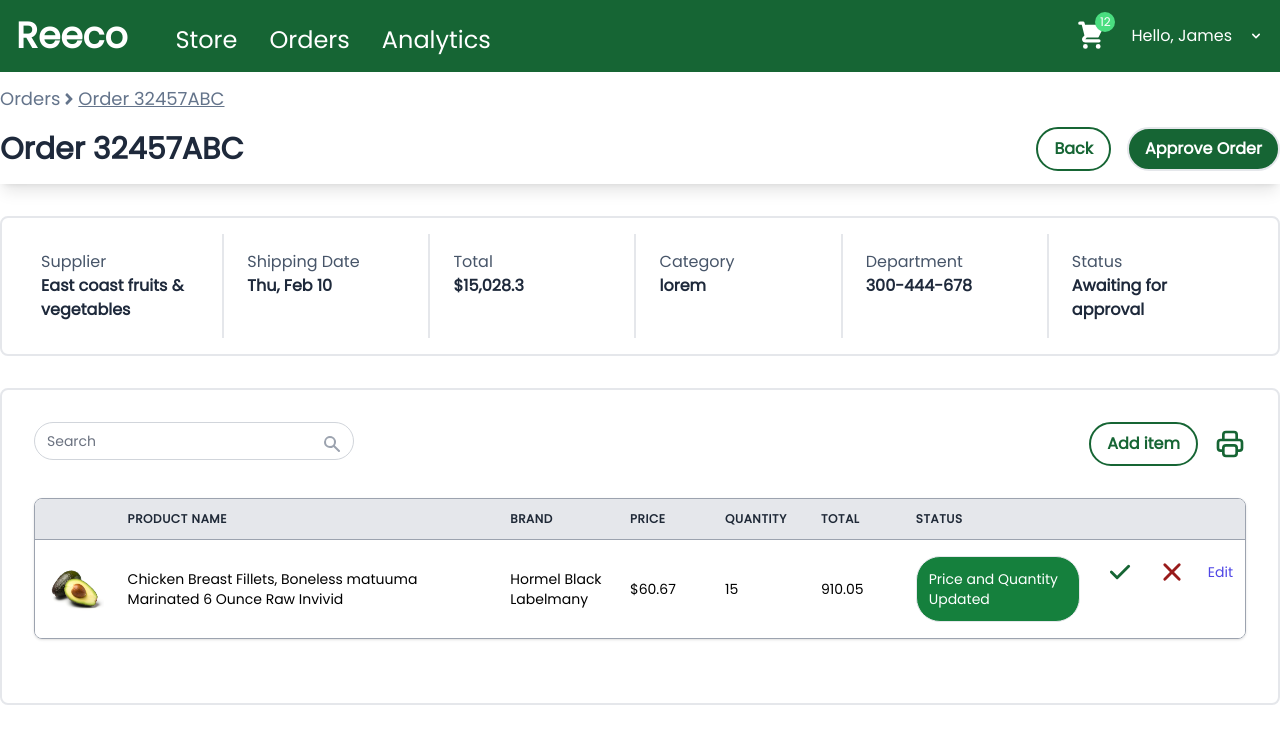
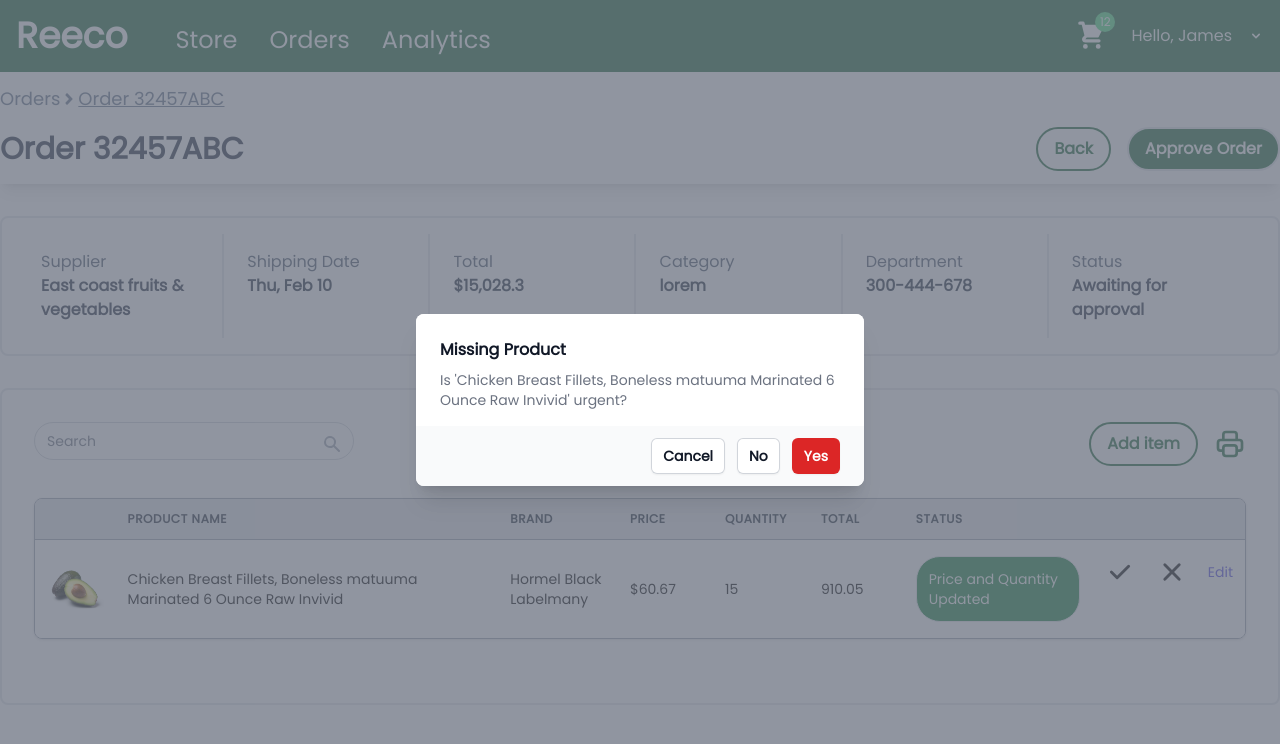
Before and after one commit to siddharth20190428/Reeco, a React (Vite) app: page / in a window 1280 px wide. Both pictures are taken after a click on the button 1181 px from the left and 572 px from the top of the page. Shown: the top 744 px of the page. Built offline with nearby package versions, Linux system fonts and the light colour scheme.

Commit message:
missing handled

```diff
--- a/package.json
+++ b/package.json
@@ -10,6 +10,7 @@
     "preview": "vite preview"
   },
   "dependencies": {
+    "@headlessui/react": "^1.7.17",
     "@reduxjs/toolkit": "^1.9.7",
     "autoprefixer": "^10.4.16",
     "postcss": "^8.4.31",
--- /dev/null
+++ b/src/components/Modal.jsx
@@ -0,0 +1,89 @@
+import { Fragment } from "react";
+import { Dialog, Transition } from "@headlessui/react";
+import { useDispatch, useSelector } from "react-redux";
+import { updateProduct } from "../redux/productsSlice";
+
+export default function Example({ open, setOpen }) {
+  const { currentProduct } = useSelector((state) => state.products);
+  const dispatch = useDispatch();
+  return (
+    <Transition.Root show={open} as={Fragment}>
+      <Dialog as="div" className="relative z-10" onClose={setOpen}>
+        <Transition.Child
+          as={Fragment}
+          enter="ease-out duration-300"
+          enterFrom="opacity-0"
+          enterTo="opacity-100"
+          leave="ease-in duration-200"
+          leaveFrom="opacity-100"
+          leaveTo="opacity-0"
+        >
+          <div className="fixed inset-0 bg-gray-500 bg-opacity-75 transition-opacity" />
+        </Transition.Child>
+
+        <div className="fixed inset-0 z-10 w-screen overflow-y-auto">
+          <div className="flex min-h-full items-end justify-center p-4 text-center sm:items-center sm:p-0">
+            <Transition.Child
+              as={Fragment}
+              enter="ease-out duration-300"
+              enterFrom="opacity-0 translate-y-4 sm:translate-y-0 sm:scale-95"
+              enterTo="opacity-100 translate-y-0 sm:scale-100"
+              leave="ease-in duration-200"
+              leaveFrom="opacity-100 translate-y-0 sm:scale-100"
+              leaveTo="opacity-0 translate-y-4 sm:translate-y-0 sm:scale-95"
+            >
+              <Dialog.Panel className="relative transform overflow-hidden rounded-lg bg-white text-left shadow-xl transition-all sm:my-8 sm:w-full sm:max-w-md">
+                <div className="bg-white px-4 pb-4 pt-5 sm:p-6 sm:pb-4">
+                  <Dialog.Title
+                    as="h3"
+                    className="text-base font-semibold leading-6 text-gray-900"
+                  >
+                    Missing Product
+                  </Dialog.Title>
+                  <div className="mt-2">
+                    <p className="text-sm text-gray-500">
+                      Is '{currentProduct ? currentProduct.name : ""}' urgent?
+                    </p>
+                  </div>
+                </div>
+                <div className="bg-gray-50 px-4 py-3 sm:flex sm:flex-row-reverse sm:px-6">
+                  <button
+                    type="button"
+                    className="inline-flex w-full justify-center rounded-md bg-red-600 px-3 py-2 text-sm font-semibold text-white shadow-sm hover:bg-red-500 sm:ml-3 sm:w-auto"
+                    onClick={() => {
+                      dispatch(
+                        updateProduct({ id: currentProduct.id, status: 3 })
+                      );
+                      setOpen(false);
+                    }}
+                  >
+                    Yes
+                  </button>
+                  <button
+                    type="button"
+                    className="mt-3 inline-flex w-full justify-center rounded-md bg-white px-3 py-2 text-sm font-semibold text-gray-900 shadow-sm ring-1 ring-inset sm:ml-3 ring-gray-300 hover:bg-gray-50 sm:mt-0 sm:w-auto"
+                    onClick={() => {
+                      dispatch(
+                        updateProduct({ id: currentProduct.id, status: 2 })
+                      );
+                      setOpen(false);
+                    }}
+                  >
+                    No
+                  </button>
+                  <button
+                    type="button"
+                    className="mt-3 inline-flex w-full justify-center rounded-md bg-white px-3 py-2 text-sm font-semibold text-gray-900 shadow-sm ring-1 ring-inset ring-gray-300 hover:bg-gray-50 sm:mt-0 sm:w-auto"
+                    onClick={() => setOpen(false)}
+                  >
+                    Cancel
+                  </button>
+                </div>
+              </Dialog.Panel>
+            </Transition.Child>
+          </div>
+        </div>
+      </Dialog>
+    </Transition.Root>
+  );
+}
--- a/src/components/Table.jsx
+++ b/src/components/Table.jsx
@@ -1,16 +1,8 @@
+import { useState } from "react";
 import { HiCheck, HiX } from "react-icons/hi";
-
-const products = [
-  {
-    id: 1,
-    img: "/Avocado Hass.jpg",
-    name: "Chicken Breast Fillets, Boneless matuuma Marinated 6 Ounce Raw Invivid",
-    brand: "Hormel Black Labelmany",
-    price: "60.67",
-    quantity: "15",
-    status: 6,
-  },
-];
+import Modal from "./Modal";
+import { useDispatch, useSelector } from "react-redux";
+import { setCurrentProduct, updateProduct } from "../redux/productsSlice";
 
 const status = {
   0: "",
@@ -33,6 +25,17 @@ const colors = {
 };
 
 export default function Table() {
+  const [open, setOpen] = useState(false);
+  const products = useSelector((state) => state.products.products);
+  const dispatch = useDispatch();
+  const handleApprove = (id) => {
+    dispatch(updateProduct({ id, status: 1 }));
+  };
+
+  const handleMissing = (id, name) => {
+    setOpen(true);
+    dispatch(setCurrentProduct({ id, name }));
+  };
   return (
     <div className="my-8 shadow overflow-hidden border border-gray-400 sm:rounded-lg">
       <table className="min-w-full divide-y divide-gray-400 table-fixed">
@@ -83,20 +86,34 @@ export default function Table() {
                 </div>
               </td>
               <td className="px-3 py-4 flex items-center my-auto">
-                <button>
-                  <HiCheck className="w-8 h-8 mr-5 scale-90 text-green-800" />
+                <button onClick={() => handleApprove(product.id)}>
+                  <HiCheck
+                    className={`w-8 h-8 mr-5 scale-90 ${
+                      product.status == 1 ? "text-green-800" : ""
+                    }`}
+                  />
                 </button>
-                <button>
-                  <HiX className="w-8 h-8 mr-5 scale-90 text-red-800" />
+                <button onClick={() => handleMissing(product.id, product.name)}>
+                  <HiX
+                    className={`w-8 h-8 mr-5 scale-90 ${
+                      product.status == 2 || product.status == 3
+                        ? "text-red-800"
+                        : ""
+                    }`}
+                  />
                 </button>
-                <a href="#" className="text-indigo-600 hover:text-indigo-900">
+                <button
+                  onClick={() => setOpen(true)}
+                  className="text-indigo-600 hover:text-indigo-900"
+                >
                   Edit
-                </a>
+                </button>
               </td>
             </tr>
           ))}
         </tbody>
       </table>
+      <Modal open={open} setOpen={setOpen} />
     </div>
   );
 }
--- /dev/null
+++ b/src/redux/currentProductSlice.js
@@ -0,0 +1,17 @@
+import { createSlice } from "@reduxjs/toolkit";
+
+const initialState = {};
+
+const productSlice = createSlice({
+  name: "product",
+  initialState,
+  reducers: {
+    setCurrentProduct: (state, action) => {
+      state = { ...action.payload };
+    },
+  },
+});
+
+export const { setCurrentProduct } = productSlice.actions;
+
+export default productSlice.reducer;
--- a/src/redux/orderSlice.js
+++ /dev/null
@@ -1,15 +0,0 @@
-import { createSlice } from "@reduxjs/toolkit";
-
-const initialState = {};
-
-const orderSlice = createSlice({
-  name: "order",
-  initialState,
-  reducers: {
-    createOrder: (state, action) => {},
-  },
-});
-
-export const { createOrder } = orderSlice.actions;
-
-export default orderSlice.reducer;
--- /dev/null
+++ b/src/redux/productsSlice.js
@@ -0,0 +1,38 @@
+import { createSlice } from "@reduxjs/toolkit";
+
+const initialState = {
+  currentProduct: null,
+  products: [
+    {
+      id: 1,
+      img: "/Avocado Hass.jpg",
+      name: "Chicken Breast Fillets, Boneless matuuma Marinated 6 Ounce Raw Invivid",
+      brand: "Hormel Black Labelmany",
+      price: "60.67",
+      quantity: "15",
+      status: 6,
+    },
+  ],
+};
+
+const productsSlice = createSlice({
+  name: "products",
+  initialState,
+  reducers: {
+    setCurrentProduct: (state, action) => {
+      state.currentProduct = action.payload;
+    },
+    updateProduct: (state, action) => {
+      state.products = state.products.map((product) => {
+        if (product.id === action.payload.id)
+          product = { ...product, status: action.payload.status };
+        return product;
+      });
+    },
+  },
+});
+
+export const { createproducts, setCurrentProduct, updateProduct } =
+  productsSlice.actions;
+
+export default productsSlice.reducer;
--- a/src/redux/store.js
+++ b/src/redux/store.js
@@ -1,8 +1,8 @@
 import { configureStore } from "@reduxjs/toolkit";
-import orderSlice from "./orderSlice";
+import productsSlice from "./productsSlice";
 
 const store = configureStore({
-  reducer: { orders: orderSlice },
+  reducer: { products: productsSlice },
 });
 
 export default store;
```
Also changed, not shown: 1 other file (tests, documents, lock files or other folders).
